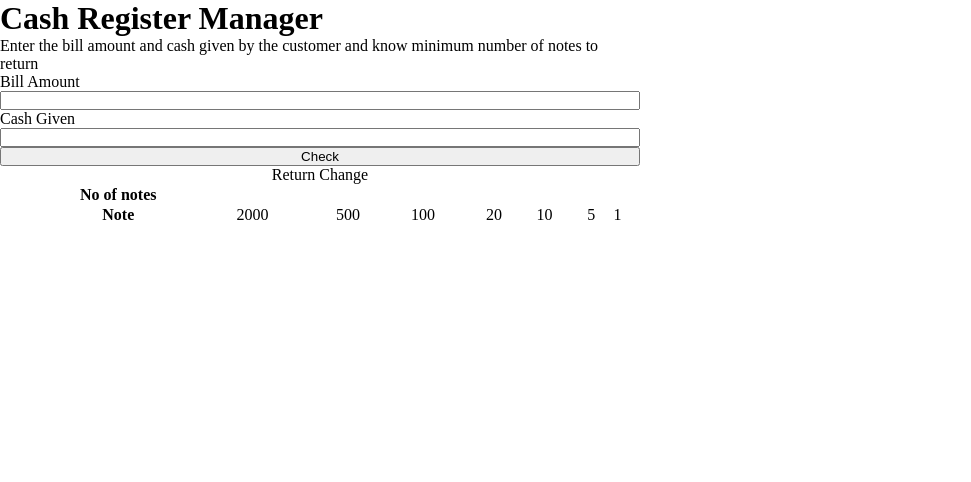
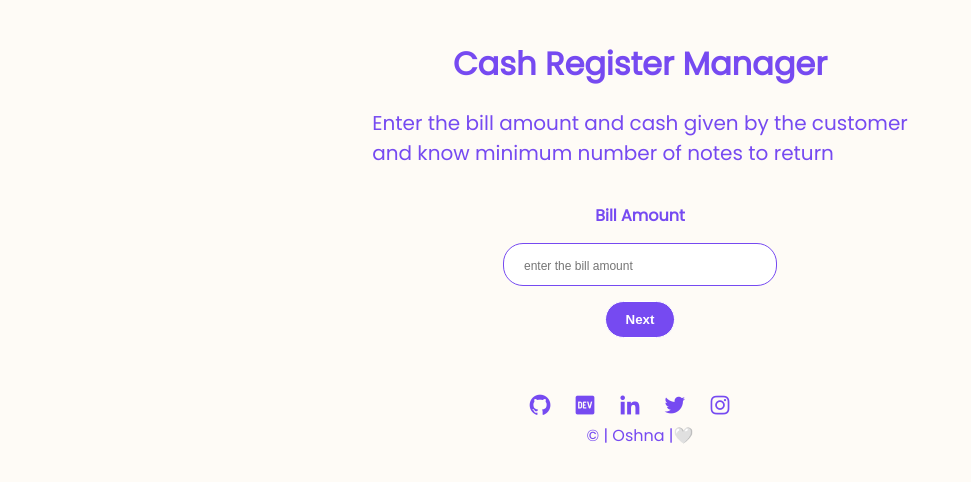
Before and after one commit to bhavanas-jpg/cashRegister_app, a plain HTML site: page index.html in a window 1280 px wide. Shown: the whole page, without its empty margins (0-971 px from the left). Drawn offline with nearby package versions, Linux system fonts and the light colour scheme.

Commit message:
added css styling

```diff
--- a/cash.js
+++ b/cash.js
@@ -2,8 +2,16 @@ const billAmount = document.querySelector("#bill-amount");
 const cashGiven = document.querySelector("#cash-given");
 const checkButton = document.querySelector("#check-button");
 const message = document.querySelector("#error-message");
-const noOfNotes = document.querySelectorAll(".no-of-notes")
+const noOfNotes = document.querySelectorAll(".no-of-notes");
+const enterCash = document.querySelector('#enter-cash');
+const cashContainer = document.querySelector('#cash-container');
+const showAmount = document.querySelector('#show-amount');
 const availableNotes = [2000, 500, 100,  20, 10,5, 1];
+
+enterCash.addEventListener("click", function showCashContainer(){
+    cashContainer.style.display = "flex";
+    enterCash.style.display = "none";
+})
 
 
 checkButton.addEventListener("click", function validateBillAndCashAmount(){
@@ -15,7 +23,7 @@ checkButton.addEventListener("click", function validateBillAndCashAmount(){
           const amountToBeReturned = cashGiven.value - billAmount.value;
            calculateChange(amountToBeReturned );
         }else{
-        showMessage("Do you wanna wash plates?")
+        showMessage("Do you wanna wash plates? 🤔")
         }
     }else{
        showMessage("Invalid bill amount")
@@ -23,6 +31,7 @@ checkButton.addEventListener("click", function validateBillAndCashAmount(){
 })
 
 const calculateChange = (amountToBeReturned ) =>{
+   showAmount.style.display = "block"
 for(let i=0; i < availableNotes.length; i++){
     const numberOfNotes = Math.trunc(amountToBeReturned / availableNotes[i])
         amountToBeReturned =  amountToBeReturned  % availableNotes[i];
--- a/index.html
+++ b/index.html
@@ -1,28 +1,38 @@
 <!DOCTYPE html>
 <html lang="en">
   <head>
-    <meta charset="UTF-8">
-    <meta http-equiv="X-UA-Compatible" content="IE=edge">
-    <meta name="viewport" content="width=device-width, initial-scale=1.0">
-    <link rel="stylesheet" href="style.css">
+    <meta charset="UTF-8" />
+    <meta http-equiv="X-UA-Compatible" content="IE=edge" />
+    <meta name="viewport" content="width=device-width, initial-scale=1.0" />
+    <link rel="stylesheet" href="style.css" />
+    <link
+      rel="stylesheet"
+      href="https://cdn.jsdelivr.net/npm/boxicons@latest/css/boxicons.min.css"
+    />
     <title>Cash Register App</title>
   </head>
   <body>
     <div class="container">
       <h1 class="heading">Cash Register Manager</h1>
-        <p class="description">Enter the bill amount and cash given by the customer and know
+      <p class="description">
+        Enter the bill amount and cash given by the customer <br />and know
         minimum number of notes to return
       </p>
       <label for="bill-amount">Bill Amount</label>
-        <input type="number" id="bill-amount" />
-         <!-- <button id="">Next</button> -->
+      <input type="number" id="bill-amount"
+      placeholder="enter the bill amount" />
+      <button id="enter-cash">Next</button>
+      <div id="cash-container">
         <label for="cash-given">Cash Given</label>
-        <input id="cash-given"  type="number" />
+        <input id="cash-given" type="number"
+        placeholder="enter the cash given"/>
         <button id="check-button">Check</button>
         <p id="error-message"></p>
-
-        <table class="change-table">
-            <caption>Return Change</caption>
+      </div>
+      <table class="change-table" id="show-amount">
+        <caption>
+          Return Change
+        </caption>
         <tr>
           <th>No of notes</th>
           <td class="no-of-notes"></td>
@@ -45,7 +55,40 @@
         </tr>
       </table>
     </div>
-
+    <div>
+      <footer>
+        <ul class="list-unordered footer-list">
+          <li>
+            <a class="links" href="https://github.com/bhavanas-jpg"
+              ><i class="bx bxl-github"></i
+            ></a>
+          </li>
+          <li>
+            <a class="links" href="https://dev.to/bhavanasjpg"
+              ><i class="bx bxl-dev-to"></i
+            ></a>
+          </li>
+          <li>
+            <a
+              class="links"
+              href="https://www.linkedin.com/in/bhavana-s-38513a168"
+              ><i class="bx bxl-linkedin"></i
+            ></a>
+          </li>
+          <li>
+            <a class="links" href="https://twitter.com/Bhavana814"
+              ><i class="bx bxl-twitter"></i
+            ></a>
+          </li>
+          <li>
+            <a class="links" href="https://www.instagram.com/bhavanas841/"
+              ><i class="bx bxl-instagram"></i
+            ></a>
+          </li>
+        </ul>
+        <p><span>© | Oshna |🤍</span></p>
+      </footer>
+    </div>
     <script src="cash.js"></script>
   </body>
 </html>
--- a/style.css
+++ b/style.css
@@ -1,10 +1,113 @@
-*{
+@import url('https://fonts.googleapis.com/css2?family=Poppins&display=swap');
+
+* {
     padding: 0;
     margin: 0;
     box-sizing: border-box;
 }
-.container{
+
+body {
+    background-color: #FEFBF6;
+    font-family: 'Poppins', sans-serif;
+    color: #764AF1;
+
+}
+
+.container {
     display: flex;
     flex-direction: column;
-    width: 50vw;
+    justify-content: center;
+    align-items: center;
+
 }
+
+h1 {
+    margin-top: 40px
+}
+
+.description {
+    margin: 20px;
+    font-size: 20px;
+}
+
+#cash-container {
+    display: flex;
+    flex-direction: column;
+    display: none;
+    justify-content: center;
+    align-items: center;
+}
+
+#show-amount {
+    display: none;
+}
+
+table {
+    border-collapse: collapse;
+}
+
+table.change-table tbody {
+    border: 1px solid black;
+}
+
+td {
+    border: 1px solid black;
+    padding: 15px;
+}
+
+tr {
+    border: 1px solid #000;
+}
+
+th {
+    padding: 10px 20px;
+}
+
+input {
+    border: 1px solid #764AF1;
+    outline: none;
+    border-radius: 20px;
+    padding: 10px 20px;
+    font-size: 18px
+}
+input::placeholder{
+    font-size: 12px;
+}
+
+label {
+    font-weight: 700;
+    margin: 15px 0;
+}
+
+#check-button,
+#enter-cash {
+    outline: none;
+    border: 1px solid;
+    padding: 10px 20px;
+    margin: 15px 0;
+    border-radius: 20px;
+    background-color: #764AF1;
+    color: #fff;
+    font-weight: 700;
+    cursor: pointer;
+}
+
+footer {
+    text-align: center;
+    margin-top: 40px;
+}
+
+.footer-list {
+    display: flex;
+    list-style: none;
+    justify-content: center;
+}
+
+.footer-list li {
+    margin-right: 20px;
+}
+
+.footer-list i {
+    font-size: 25px;
+    color: #764AF1;
+}
```
Lines whose indentation alone changed are shown as unchanged.
